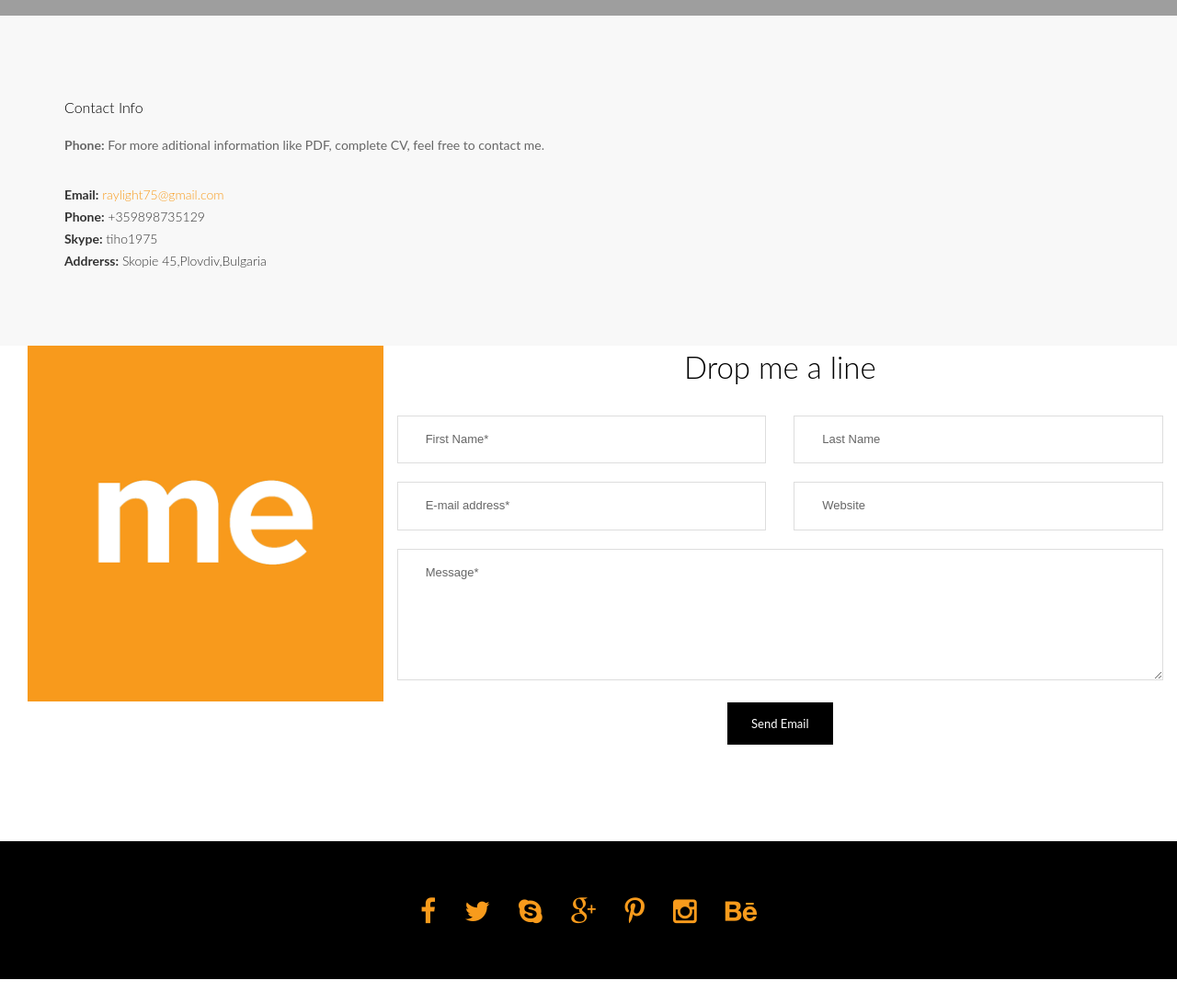
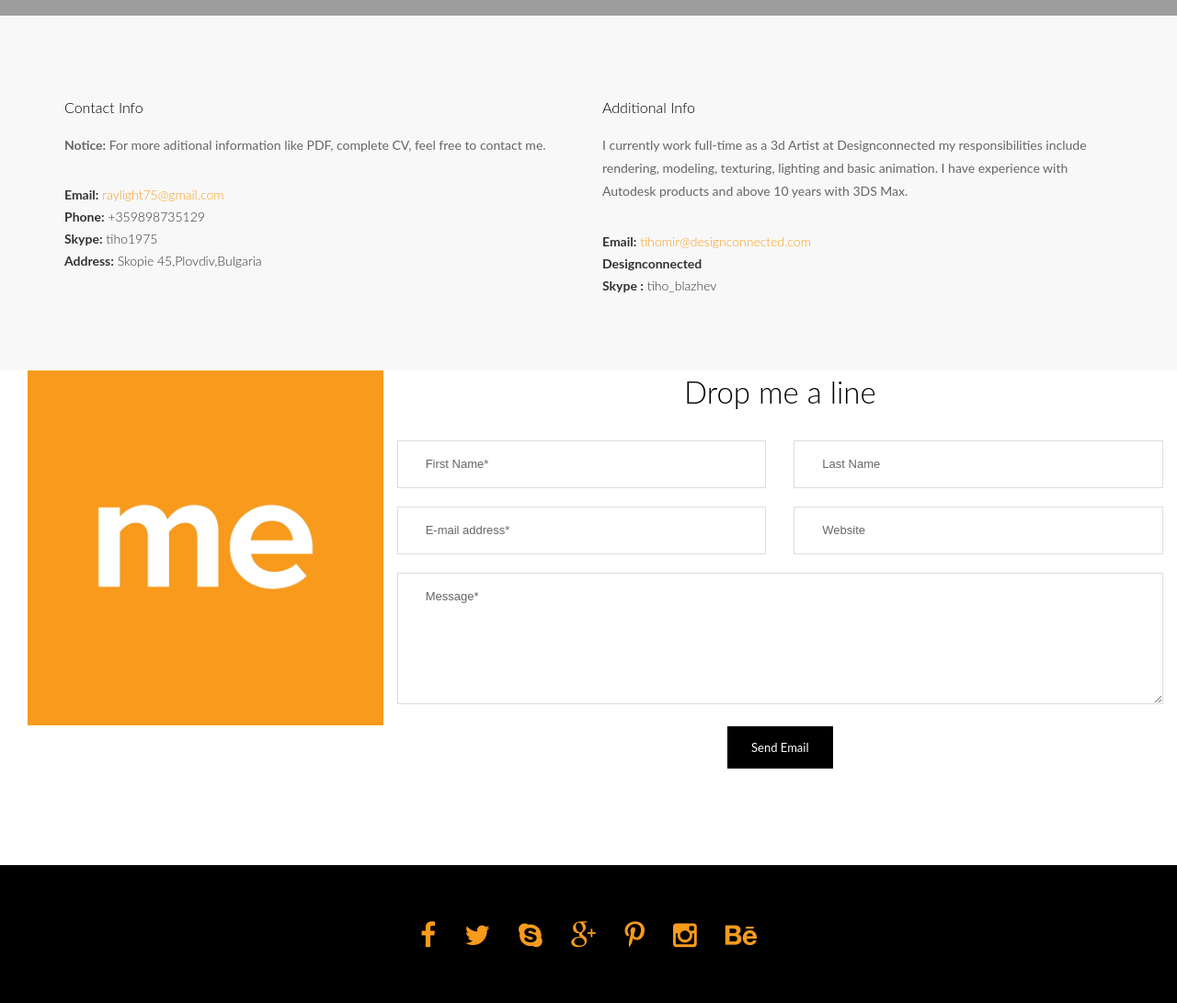
Before and after one commit to raylight75/creative, a Django app: page /contacts in a window 1280 px wide. Shown: the part 511-1602 px from the top of the page at 92% size. Before the commit the page ends 1576 px from the top, so only its background shows below. Run offline with Django 3.2, Linux system fonts and the light colour scheme; data comes from the database, SQL or seed files in the repository; some libraries are stand-ins or nearby versions; grey boxes are pictures that could not be loaded.

Commit message:
Frontend

```diff
--- a/frontend/templates/frontend/base.html
+++ b/frontend/templates/frontend/base.html
@@ -48,7 +48,7 @@
                         </li>
                         <li class="menu-item"><a href="#">Portfolio<span class="fa fa-angle-down"></span></a>
                         </li>
-                        <li class="menu-item"><a href="#">Services<span class="fa fa-angle-down"></span></a>
+                        <li class="menu-item"><a href="{% url 'services' %}">Services<span class="fa fa-angle-down"></span></a>
                         </li>
                         <li class="menu-item"><a href="{% url 'aboutme' %}">About Me<span class="fa fa-angle-down"></span></a>
                         </li>
--- a/frontend/templates/frontend/contacts.html
+++ b/frontend/templates/frontend/contacts.html
@@ -24,18 +24,34 @@
                             {% for i in info %}
                                 <div class="contact-5-info ">
                                     <h4 class="info-title">Contact Info</h4>
-                                <p class="info-text"><strong>Phone:</strong> {{ i.contact_info }}</p>
+                                    <p class="info-text"><strong>Notice:</strong> {{ i.contact_info }}</p>
                                     <p><strong>Email:</strong> <a class="" href="mailto:#">{{ i.email }}</a>
                                         <br>
                                         <strong>Phone:</strong> {{ i.phone }}
                                         <br>
                                         <strong>Skype:</strong> {{ i.skype }}
                                         <br>
-                                    <strong>Addrerss:</strong> {{ i.address }}
+                                        <strong>Address:</strong> {{ i.address }}
+                                    </p>
+                                </div>
+                            {% endfor %}
+                        </div>
+                        <div class="col-xs-12 col-sm-6">
+                            <div class="contact-5-info ">
+                                <h5 class="info-title">Additional Info</h5>
+                                <p class="info-text">I currently work full-time as a 3d Artist at Designconnected
+                                    my responsibilities include rendering, modeling, texturing,
+                                    lighting and basic animation.
+                                    I have experience with Autodesk products and above 10 years with 3DS Max.
+                                </p>
+                                <p><strong>Email:</strong> <a class="" href="mailto:#">tihomir@designconnected.com</a>
+                                    <br>
+                                    <strong>Designconnected</strong>
+                                    <br>
+                                    <strong>Skype :</strong> tiho_blazhev
                                 </p>
                             </div>
                         </div>
-                        {% endfor %}
                     </div>
                 </div>
             </div>
@@ -50,8 +66,8 @@
                         <h4>Tihomir Blajev</h4>
                         <h6>3D Artist</h6>
                         <div class="hiden-text">
-                            <p>Lorem ipsum dolor sit amet, consectetur adipisicing elit. Ducimus accusantium, temporibus
-                                distinctio commodi harum</p>
+                            <p>For more aditional information like PDF,
+                                complete CV, feel free to contact me.</p>
                             <div class="team-share">
                                 <a href="#" class="fa fa-facebook"></a>
                                 <a href="#" class="fa fa-twitter"></a>
--- /dev/null
+++ b/frontend/templates/frontend/services.html
@@ -0,0 +1,5 @@
+{% extends "frontend/base.html" %}
+{% load static %}
+{% block content %}
+    <!--==========Content============-->
+{% endblock %}
--- a/frontend/urls.py
+++ b/frontend/urls.py
@@ -5,4 +5,5 @@ urlpatterns = [
     url(r'^$', views.index, name='index'),
     url(r'^contacts$', views.contacts, name='contacts'),
     url(r'^aboutme$', views.aboutme, name='aboutme'),
+    url(r'^services$', views.services, name='services'),
 ]
--- a/frontend/views.py
+++ b/frontend/views.py
@@ -14,3 +14,8 @@ def aboutme(request):
 def contacts(request):
     info = Info.objects.all()
     return render(request, 'frontend/contacts.html', {'info': info})
+
+
+def services(request):
+    info = Info.objects.all()
+    return render(request, 'frontend/services.html', {'info': info})
```
Lines whose indentation alone changed are shown as unchanged.
